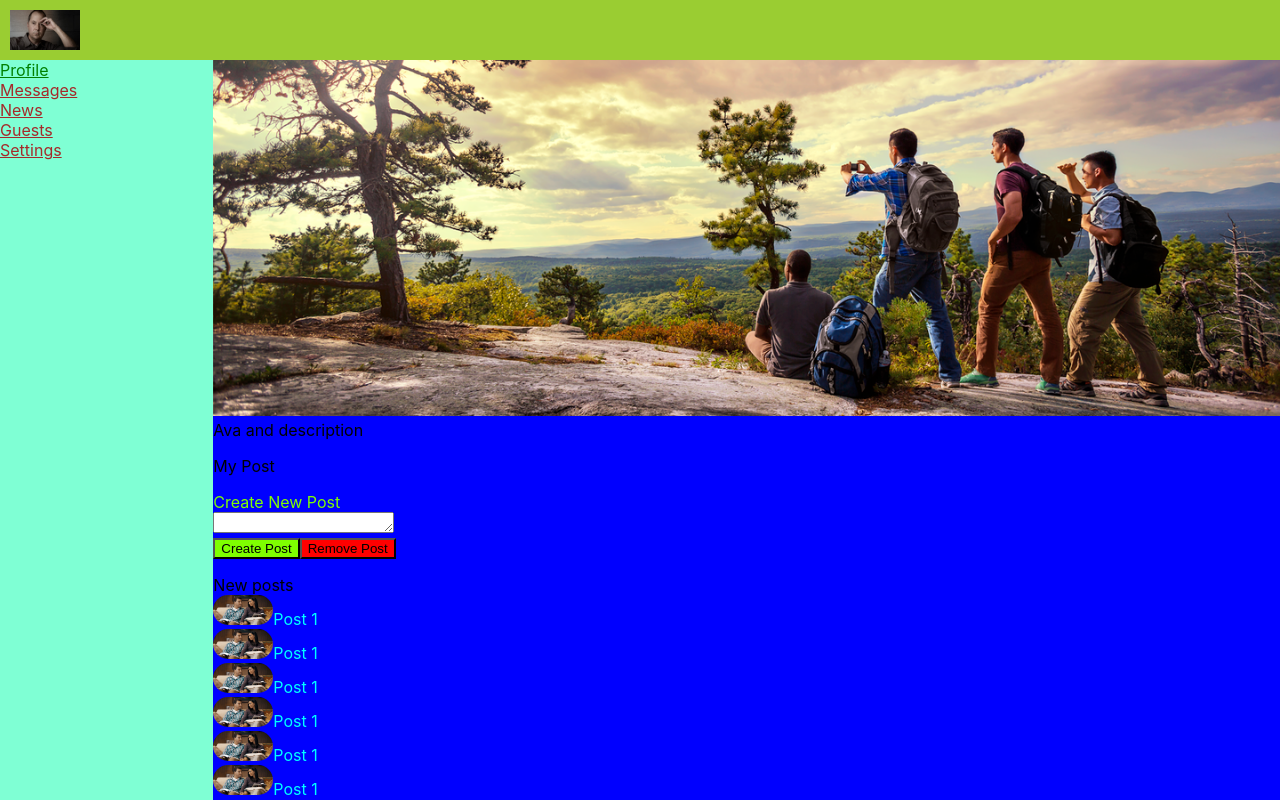
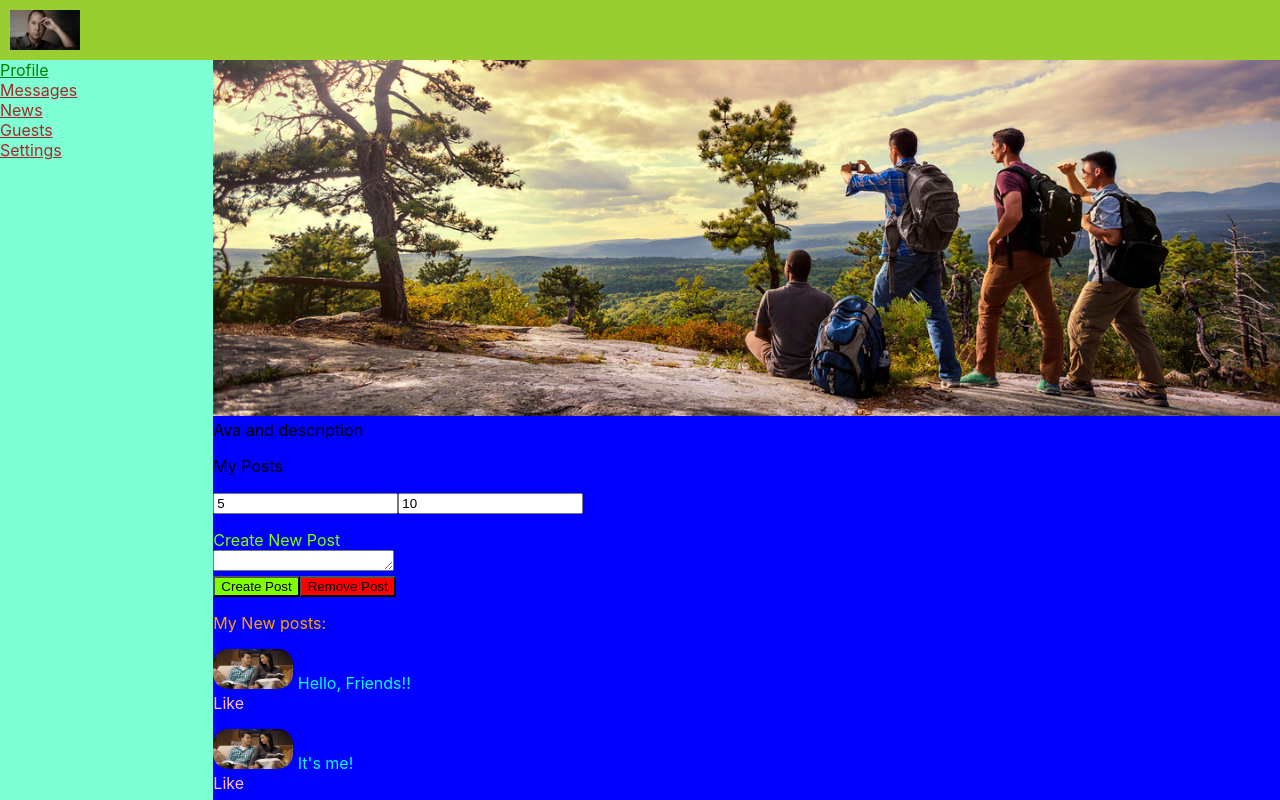
Before and after one commit to theDiligentStudent/react_with_dima_01, a React (Create React App) app in the folder my-app/: page / in a window 1280 px wide. Shown: the top 800 px of the page. Built offline with nearby package versions, Linux system fonts and the light colour scheme.

Commit message:
Lesson 16  part 0   ---- 11/06/24 ---- Сделал всё из Ур.-а Димы САМ - по конспекту с 1-го Изучения Реакта. --- Всё получилось теперь буду пересматривать Ур.

```diff
--- a/my-app/src/components/Profile/my_posts/MyPosts.jsx
+++ b/my-app/src/components/Profile/my_posts/MyPosts.jsx
@@ -1,23 +1,28 @@
 import React from 'react';
 import NewPost from './new_post/NewPost.jsx';
-import Post from './post/Post.jsx'
-import s from './MyPosts.module.css'
+import Post from './post/Post.jsx';
+import s from './MyPosts.module.css';
 
 const MyPosts = () => {
   return (
     <div>
-      <div><p></p></div>
       <div>
-        <div>My Post</div>
-      <NewPost/>
-        <div className={s.posts}>New posts</div>
-        <Post/>
-        <Post/>
-        <Post/>
-        <Post/>
-        <Post/>
-        <Post/>
+        <p></p>
       </div>
+      <div>
+        <div>My Posts</div>
+        <NewPost />
+        <p></p>
+        <div className={s.posts}>My New posts:</div>
+        <p></p>
+        <Post message=' Hello, Friends!!' />
+        <Post message=" It's me!" />
+        <Post />
+        <Post />
+        <Post />
+        <Post />
+      </div>
+
       <div>
         <div className={s.item}>Post 2</div>
       </div>
--- a/my-app/src/components/Profile/my_posts/MyPosts.module.css
+++ b/my-app/src/components/Profile/my_posts/MyPosts.module.css
@@ -0,0 +1,3 @@
+.posts {
+    color:orange
+}
--- a/my-app/src/components/Profile/my_posts/new_post/NewPost.jsx
+++ b/my-app/src/components/Profile/my_posts/new_post/NewPost.jsx
@@ -5,6 +5,9 @@ const NewPost = () => {
   return (
     <div>
       <div>
+        <p></p>
+        <input value={5}/>
+        <input value='10'/>
         <p></p>
       </div>
       <div className={s.text}>Create New Post</div>
--- a/my-app/src/components/Profile/my_posts/post/Post.jsx
+++ b/my-app/src/components/Profile/my_posts/post/Post.jsx
@@ -1,13 +1,18 @@
 import React from 'react';
 import s from './Post.module.css';
-import img_4 from '../../../../images/project_1/image_4.jpg';
+import img_4 from './../../../../images/project_1/image_4.jpg';
 
-const Post = () => {
+const Post = (props) => {
   return (
     <div className={s.item}>
-      <img className={s.image} src={img_4} />
-      {/* <img src={img_4} /> */}
-      Post 1
+      <div>
+        <img className={s.image} src={img_4} />
+        {/* <img src={img_4} /> */}
+        {props.message}
+        {/* Post 1 */}
+      </div>
+      <div className={s.like}>Like</div>
+      <p></p>
     </div>
   );
 };
--- a/my-app/src/components/Profile/my_posts/post/Post.module.css
+++ b/my-app/src/components/Profile/my_posts/post/Post.module.css
@@ -3,8 +3,12 @@
 }
 
 .item .image {
-  width: 60px; /* Set width to 60 pixels */
+  width: 80px; /* Set width to 60 pixels */
   height: auto; /* Let height adjust to maintain aspect ratio */
-  max-height: 120px; /* Limit height to 120 pixels */
+  max-height: 100px; /* Limit height to 120 pixels */
   border-radius: 15px;
 }
+
+.like {
+  color: pink;
+}
```
